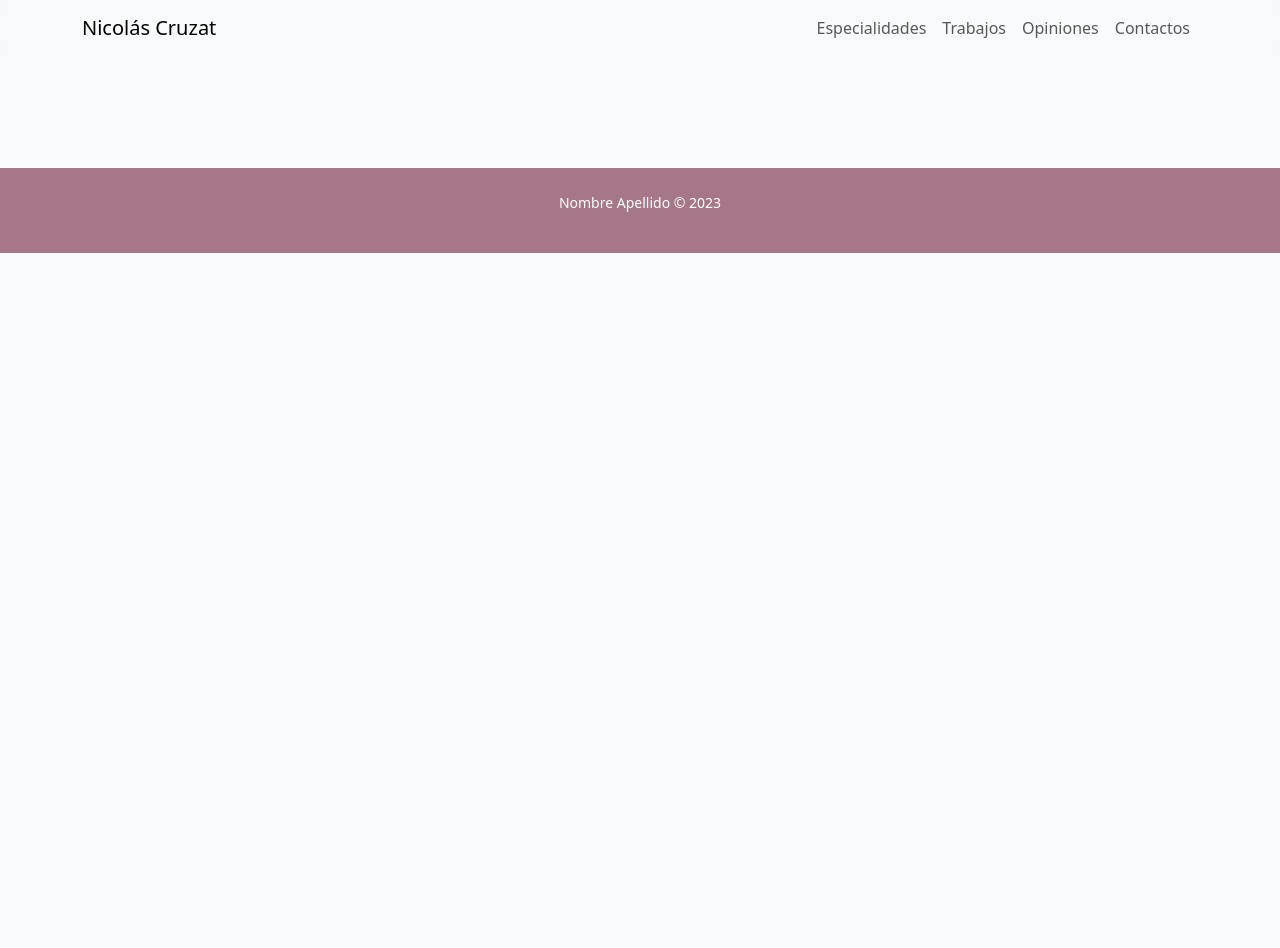
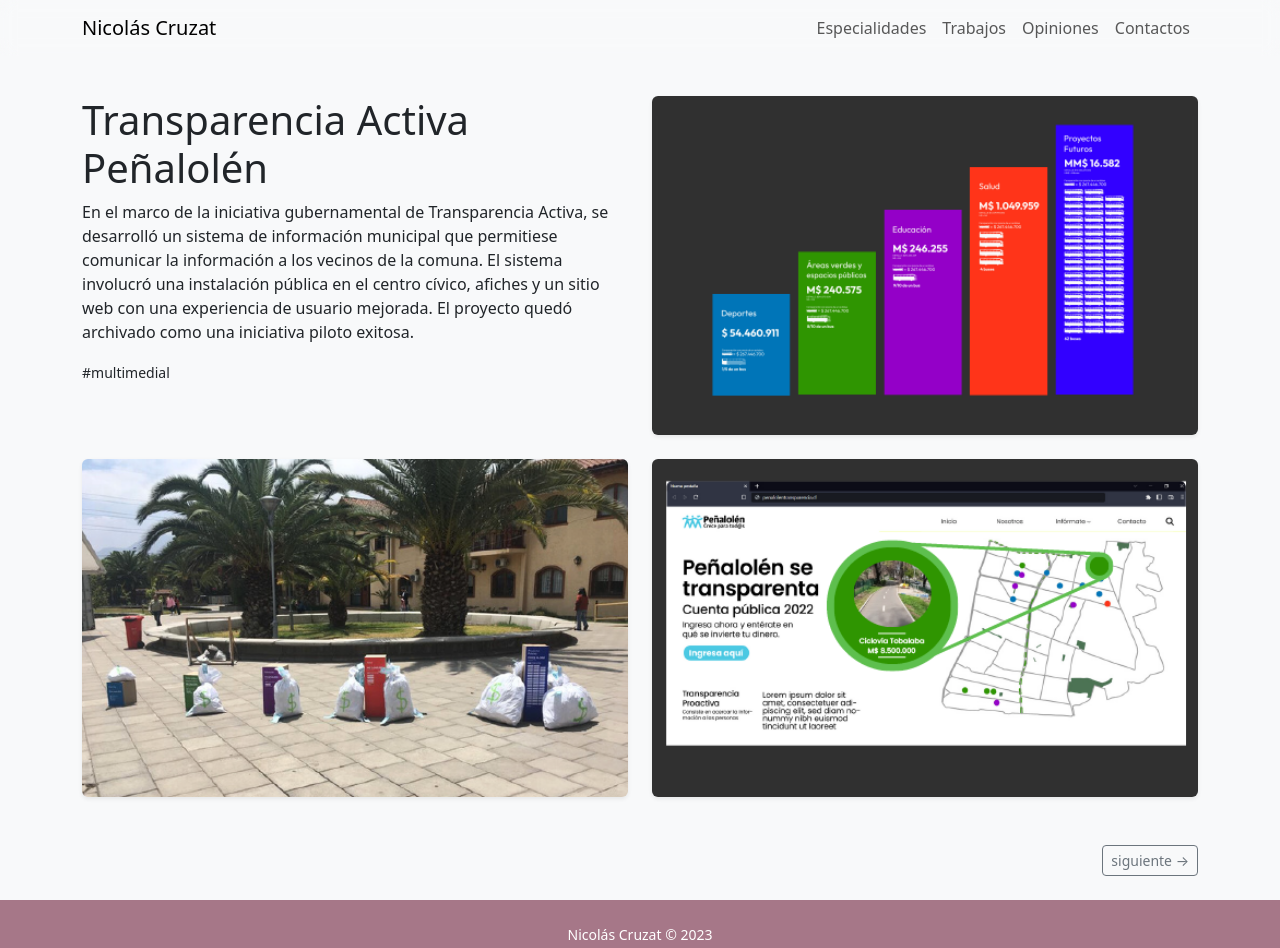
Before and after one commit to nicru/dnm-12, a plain HTML site: page single.html in a window 1280 px wide. Before the commit the page ends 800 px from the top, so only its background shows below. Drawn offline with nearby package versions, Linux system fonts and the light colour scheme; no server answers.

Commit message:
Add files via upload

```diff
--- a/single.html
+++ b/single.html
@@ -52,7 +52,7 @@
         </aside>
         <!-- El pie de página-->
         <footer class="py-4 text-white">
-            <div class="container px-5"><p class="text-center small">Nombre Apellido &copy; 2023</p></div>
+            <div class="container px-5"><p class="text-center small">Nicolás Cruzat &copy; 2023</p></div>
         </footer>
         <!-- Lo que sigue es JavaScript a secas-->
         <script>
@@ -62,7 +62,7 @@
             n = Number(n);
             //crearé una función asincrónica
             async function portfolio() {
-                const consulta = await fetch("https://raw.githubusercontent.com/profesorfaco/dno037-2023-1/main/clase-07/datos.json");
+                const consulta = await fetch("https://raw.githubusercontent.com/nicru/dnm-12/main/datos.json");
                 const data = await consulta.json();
                 const cuantos = data.length;
                 //Como n es siempre número: Ya no tengo posibilidad de null
```
